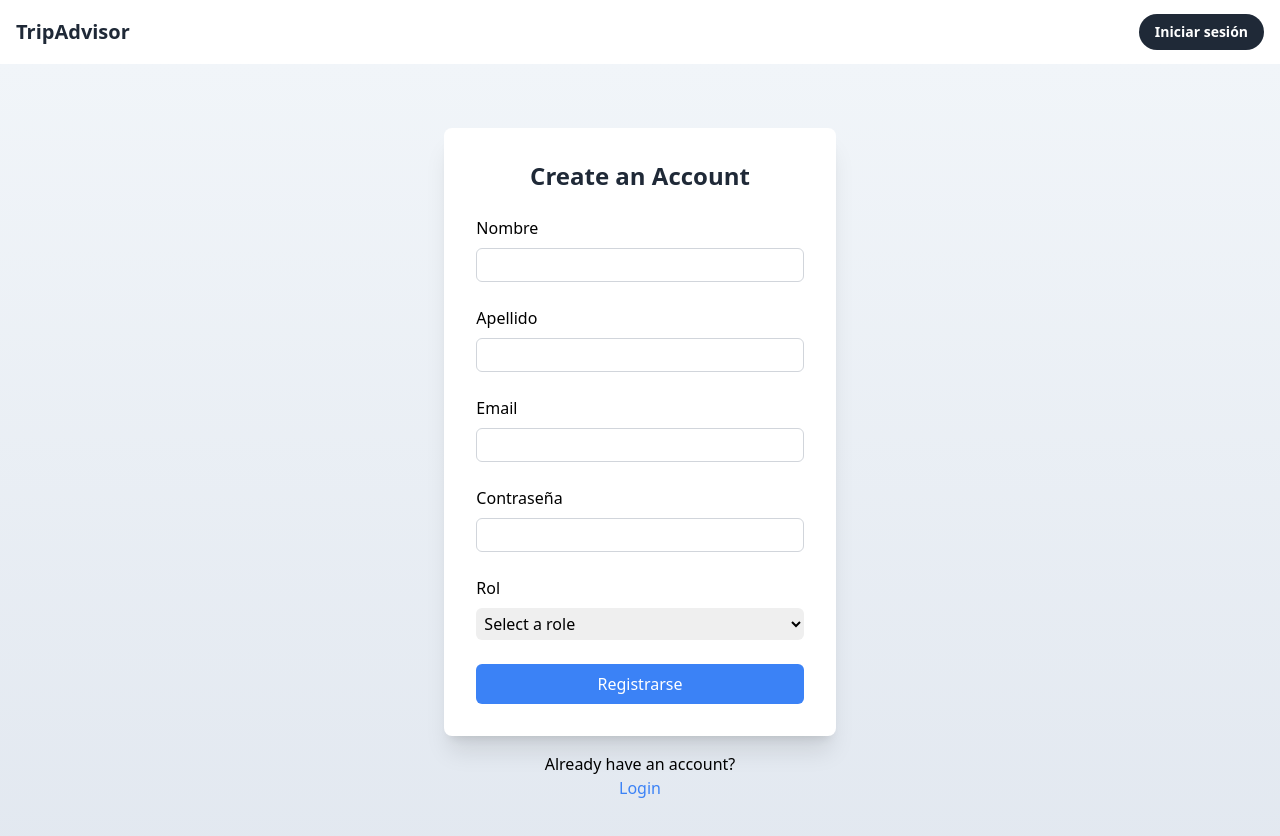
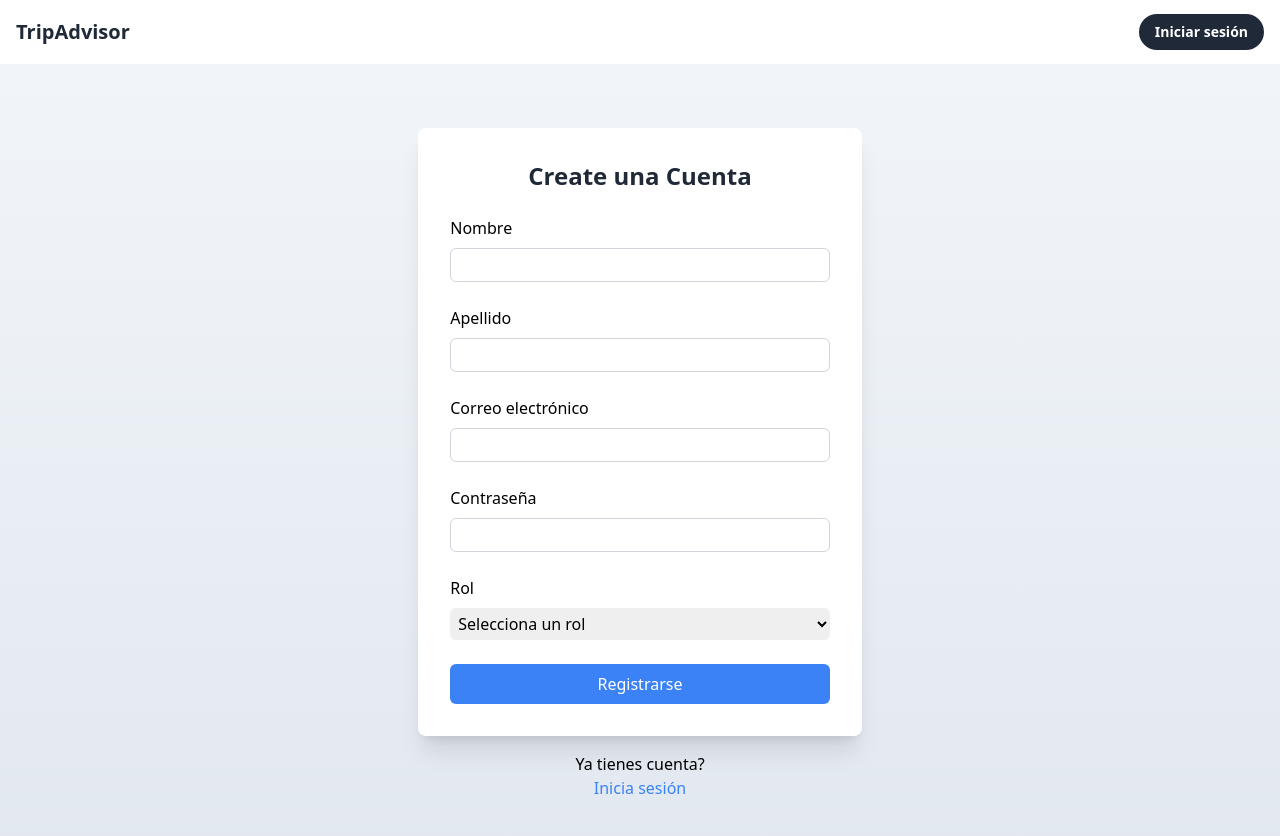
Before and after one commit to SirEduardo/gestor-de-reservas-front, a React (Vite) app in the folder front/: page /signin in a window 1280 px wide. Shown: the top 836 px of the page. Built offline with nearby package versions, Linux system fonts and the light colour scheme.

Commit message:
Update Register.jsx

```diff
--- a/front/src/pages/SingIn/Register.jsx
+++ b/front/src/pages/SingIn/Register.jsx
@@ -55,7 +55,7 @@ const Register = () => {
           className="bg-white shadow-xl rounded-lg p-8 space-y-6"
         >
           <h2 className="text-2xl font-bold text-center text-gray-800 mb-6">
-            Create an Account
+            Create una Cuenta
           </h2>
           <div className="space-y-2">
             <label htmlFor="userName">Nombre</label>
@@ -100,7 +100,7 @@ const Register = () => {
             )}
           </div>
           <div className="space-y-2">
-            <label htmlFor="email">Email</label>
+            <label htmlFor="email">Correo electrónico</label>
             <input
               type="email"
               {...register("email", {
@@ -157,9 +157,9 @@ const Register = () => {
                 required: true,
               })}
             >
-              <option value="">Select a role</option>
-              <option value="admin">Admin</option>
-              <option value="client">Client</option>
+              <option value="">Selecciona un rol</option>
+              <option value="admin">Empresario</option>
+              <option value="client">Cliente</option>
             </select>
           </div>
           <button
@@ -172,13 +172,13 @@ const Register = () => {
             <p className="text-red-500 text-center text-sm mt-2">{error}</p>
           )}
         </form>
-        <p className="mt-4 text-center">Already have an account?</p>
+        <p className="mt-4 text-center">Ya tienes cuenta?</p>
         <button
           className="text-blue-500 hover:text-blue-700"
           type="button"
           onClick={() => setIsLogin(true)}
         >
-          Login
+          Inicia sesión
         </button>
       </div>
     </div>
```
